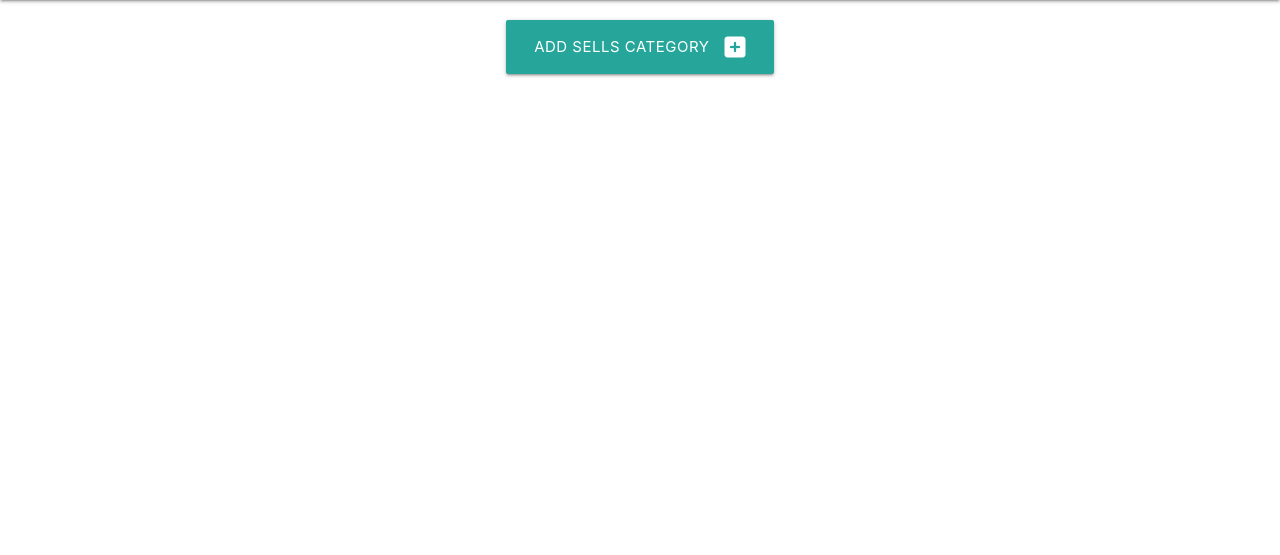
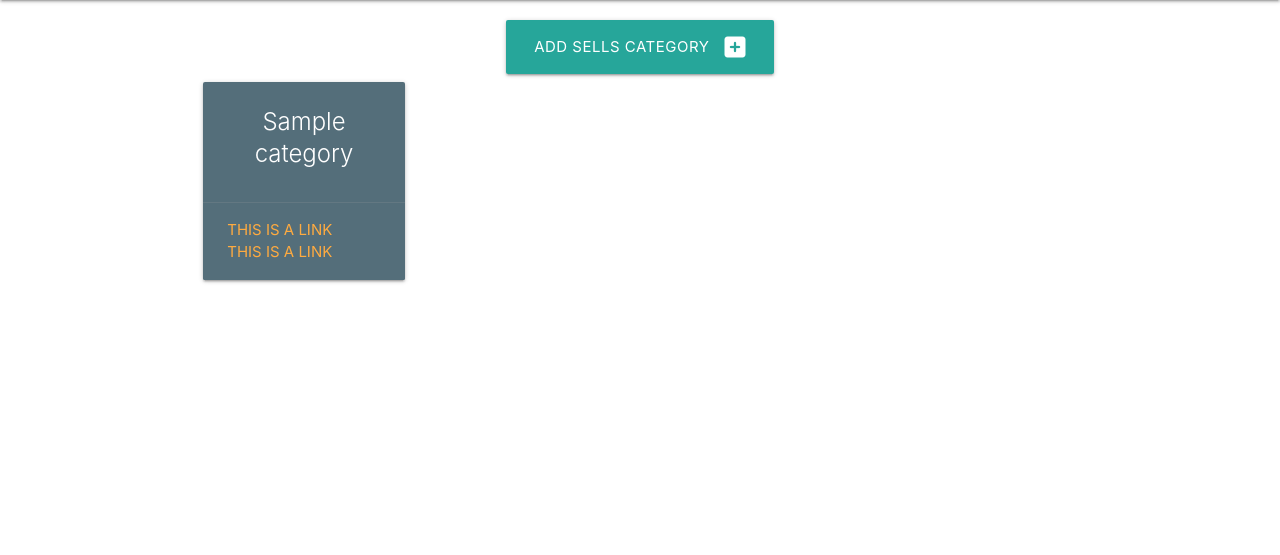
Before and after one commit to ZakariyeNor/db-flask-finale, a Flask app: page /sells_category in a window 1280 px wide. Shown: the part 64-619 px from the top of the page. Run offline with Flask 3, Linux system fonts and the light colour scheme; tables that the repository leaves empty hold one stand-in row (values such as "Sample post"); some libraries are stand-ins or nearby versions.

Commit message:
display data on the screengitpush

```diff
--- a/sellmanager/routes.py
+++ b/sellmanager/routes.py
@@ -10,14 +10,15 @@ def home():
 
 @app.route('/sells_category')
 def sells_category():
-    return render_template('sells_category.html')
+    sells_category = list(Category.query.order_by(Category.category_name).all())
+    return render_template('sells_category.html', sells_category=sells_category)
 
 
 
-@app.route('/new_sells', methods=["GET", "POST"])
+@app.route("/new_sells", methods=["GET", "POST"])
 def new_sells():
     if request.method == "POST":
-        category = Category(category_name=request.form.get('category_name'))
+        category = Category(category_name=request.form.get("category_name"))
         db.session.add(category)
         db.session.commit()
         return redirect(url_for('sells_category'))
--- a/sellmanager/templates/new_sells.html
+++ b/sellmanager/templates/new_sells.html
@@ -5,11 +5,11 @@
 <h3 class="blue-grey-taxt text-lighten-1- center-align">Add Sells Category</h3>
 
 <div class="row card-panel grey lighten-5">
-    <form class="col s12" methods="POST" action="{{ url_for('sells_category') }}">
+    <form class="col s12" method="POST" action="{{ url_for('new_sells') }}">
         <div class="row">
                 <div class="input-field col s12">
                     <i class="fa-solid fa-folder-open"></i>
-                    <input placeholder="Placeholder" id="category_name" min="25" max="50" name="category_name" type="text" class="validate" required>
+                    <input placeholder="Placeholder" id="category_name" minlength="3" maxlength="25" name="category_name" type="text" class="validate" required>
                     <label for="category_name">Category Name</label>
                 </div>
                 <div class="row">
--- a/sellmanager/templates/sells_category.html
+++ b/sellmanager/templates/sells_category.html
@@ -6,5 +6,26 @@
             Add Sells Category <i class="fas fa-plus-square right"></i>
         </a>
     </div>
+
+    <div class="row">
+
+        {% for category in sells_category %}
+            <div class="col s12 m6 l3">
+            <div class="card blue-grey darken-1">
+                <div class="card-content white-text">
+                <span class="card-title center-align">{{ category.category_name }}</span>
+                </div>
+
+                <div class="card-action">
+                <a href="#">This is a link</a>
+                <a href="#">This is a link</a>
+                </div>
+            </div>
+            </div>
+
+        {% endfor %}
+      </div>
+
+
 </div>
 {% endblock %}
```
